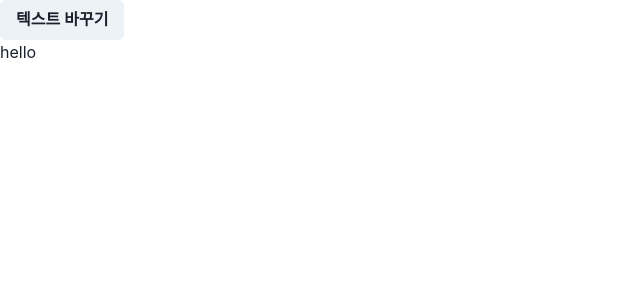
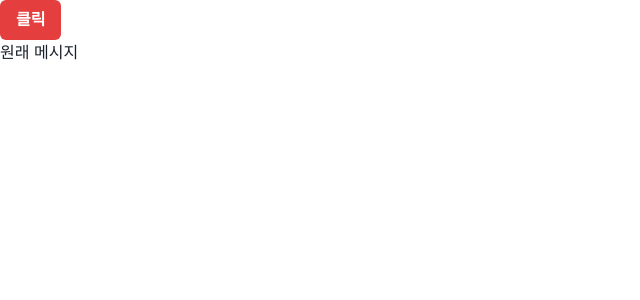
Before and after one commit to Seunggyo/react20231031, a React (Create React App) app: page / in a window 1280 px wide. Shown: the top 300 px of the page, without its empty margins (0-640 px from the left). Built offline with nearby package versions, Linux system fonts and the light colour scheme.

Commit message:
lift state up, prop drilling 예제

```diff
--- a/src/App.js
+++ b/src/App.js
@@ -1,35 +1,33 @@
-import { Box, Button, Text } from "@chakra-ui/react";
+import { Button, Text } from "@chakra-ui/react";
 import { useState } from "react";
 
-function MyComp2({ message }) {
+function ChildComp({ onClick }) {
   return (
-    <Box>
-      <Text>{message}</Text>
-    </Box>
+    <Button colorScheme="red" onClick={onClick}>
+      클릭
+    </Button>
   );
 }
 
-function MyComp1({ onClick }) {
-  return (
-    <Box>
-      <Button onClick={onClick}>텍스트 바꾸기</Button>
-    </Box>
-  );
+function SomeComp({ onClick }) {
+  return <ChildComp onClick={onClick} />;
+}
+
+function OtherChildComp({ message }) {
+  return <Text>{message}</Text>;
+}
+
+function OtherComp({ message }) {
+  return <OtherChildComp message={message} />;
 }
 
 function App() {
-  const [message, setMessage] = useState("hello");
-
-  function handleButtonClick() {
-    setMessage("안녕하세요");
-  }
+  const [message, setMessage] = useState("원래 메시지");
 
   return (
     <>
-      <MyComp1 onClick={handleButtonClick}></MyComp1>
-      {/*My Comp1 에 있는 버튼이 클릭되면*/}
-      <MyComp2 message={message}></MyComp2>
-      {/*  My Comp2 에 있는 텍스트가 변경*/}
+      <SomeComp onClick={() => setMessage("다른메시지")} />
+      <OtherComp message={message} />
     </>
   );
 }
```
